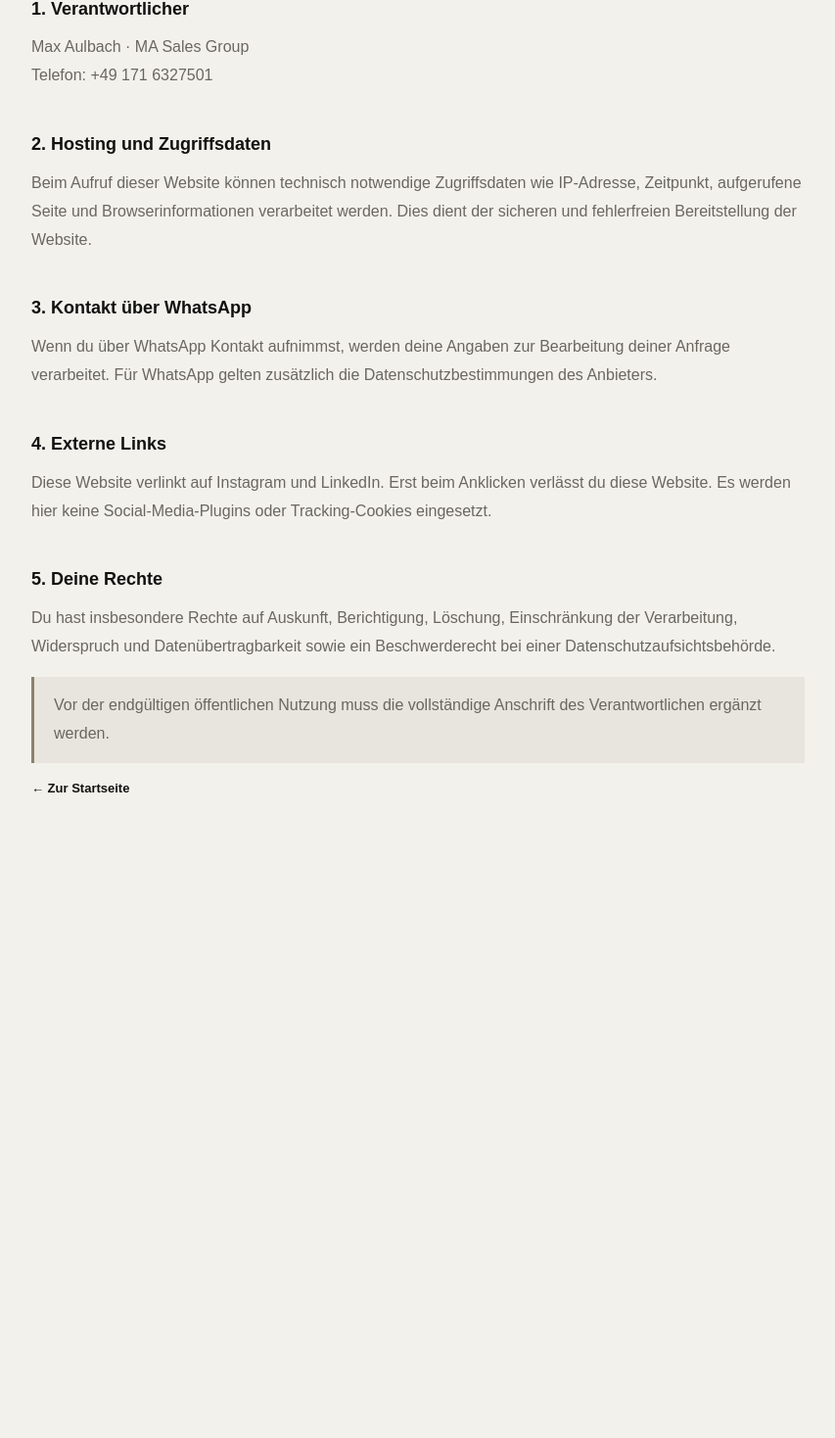
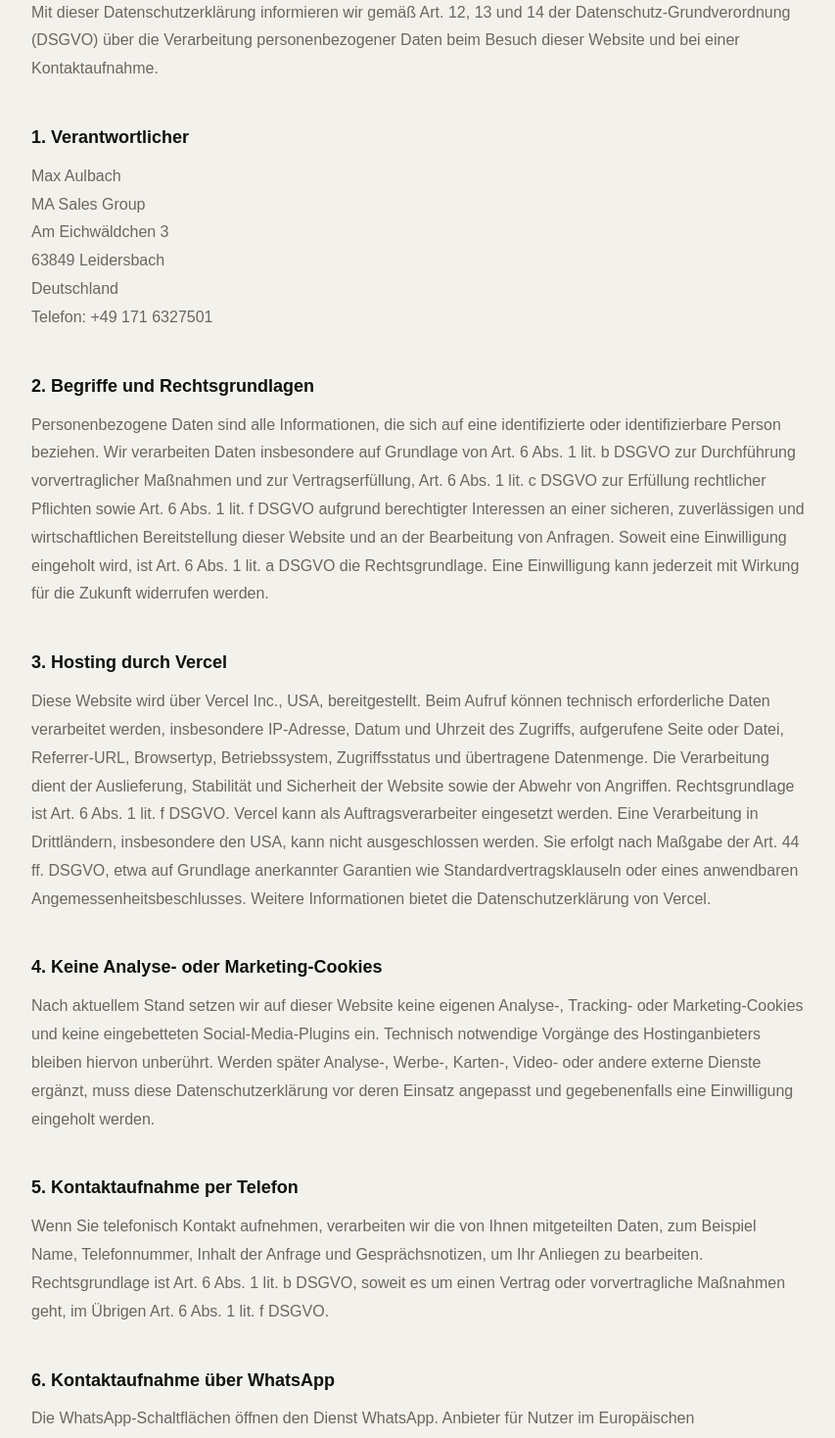
Before and after one commit to leonschuessler-del/ma-sales-group, a Next.js app: page /datenschutz in a window 1280 px wide. Shown: the part 400-1868 px from the top of the page at 98% size, without its empty margins (213-1066 px from the left). Before the commit the page ends 1373 px from the top, so only its background shows below. Built offline with nearby package versions, Linux system fonts and the light colour scheme.

Commit message:
Add comprehensive privacy policy for MA Sales Group

```diff
--- a/app/datenschutz/page.jsx
+++ b/app/datenschutz/page.jsx
@@ -1,3 +1,72 @@
 import Link from "next/link";
 import { Logo } from "../page";
-export default function Datenschutz(){return <main><header className="topbar pagebar"><Link href="/"><Logo /></Link></header><article className="legal"><p className="eyebrow">Rechtliches</p><h1>Datenschutzerklärung</h1><h2>1. Verantwortlicher</h2><p>Max Aulbach · MA Sales Group<br />Telefon: +49 171 6327501</p><h2>2. Hosting und Zugriffsdaten</h2><p>Beim Aufruf dieser Website können technisch notwendige Zugriffsdaten wie IP-Adresse, Zeitpunkt, aufgerufene Seite und Browserinformationen verarbeitet werden. Dies dient der sicheren und fehlerfreien Bereitstellung der Website.</p><h2>3. Kontakt über WhatsApp</h2><p>Wenn du über WhatsApp Kontakt aufnimmst, werden deine Angaben zur Bearbeitung deiner Anfrage verarbeitet. Für WhatsApp gelten zusätzlich die Datenschutzbestimmungen des Anbieters.</p><h2>4. Externe Links</h2><p>Diese Website verlinkt auf Instagram und LinkedIn. Erst beim Anklicken verlässt du diese Website. Es werden hier keine Social-Media-Plugins oder Tracking-Cookies eingesetzt.</p><h2>5. Deine Rechte</h2><p>Du hast insbesondere Rechte auf Auskunft, Berichtigung, Löschung, Einschränkung der Verarbeitung, Widerspruch und Datenübertragbarkeit sowie ein Beschwerderecht bei einer Datenschutzaufsichtsbehörde.</p><p className="legal-note">Vor der endgültigen öffentlichen Nutzung muss die vollständige Anschrift des Verantwortlichen ergänzt werden.</p><Link className="text-link" href="/">← Zur Startseite</Link></article></main>}
+
+export const metadata = { title: "Datenschutzerklärung | MA Sales Group" };
+
+export default function Datenschutz() {
+  return <main>
+    <header className="topbar pagebar"><Link href="/"><Logo /></Link></header>
+    <article className="legal">
+      <p className="eyebrow">Rechtliches</p>
+      <h1>Datenschutzerklärung</h1>
+      <p>Mit dieser Datenschutzerklärung informieren wir gemäß Art. 12, 13 und 14 der Datenschutz-Grundverordnung (DSGVO) über die Verarbeitung personenbezogener Daten beim Besuch dieser Website und bei einer Kontaktaufnahme.</p>
+
+      <h2>1. Verantwortlicher</h2>
+      <p>Max Aulbach<br />MA Sales Group<br />Am Eichwäldchen 3<br />63849 Leidersbach<br />Deutschland<br />Telefon: <a href="tel:+491716327501">+49 171 6327501</a></p>
+
+      <h2>2. Begriffe und Rechtsgrundlagen</h2>
+      <p>Personenbezogene Daten sind alle Informationen, die sich auf eine identifizierte oder identifizierbare Person beziehen. Wir verarbeiten Daten insbesondere auf Grundlage von Art. 6 Abs. 1 lit. b DSGVO zur Durchführung vorvertraglicher Maßnahmen und zur Vertragserfüllung, Art. 6 Abs. 1 lit. c DSGVO zur Erfüllung rechtlicher Pflichten sowie Art. 6 Abs. 1 lit. f DSGVO aufgrund berechtigter Interessen an einer sicheren, zuverlässigen und wirtschaftlichen Bereitstellung dieser Website und an der Bearbeitung von Anfragen. Soweit eine Einwilligung eingeholt wird, ist Art. 6 Abs. 1 lit. a DSGVO die Rechtsgrundlage. Eine Einwilligung kann jederzeit mit Wirkung für die Zukunft widerrufen werden.</p>
+
+      <h2>3. Hosting durch Vercel</h2>
+      <p>Diese Website wird über Vercel Inc., USA, bereitgestellt. Beim Aufruf können technisch erforderliche Daten verarbeitet werden, insbesondere IP-Adresse, Datum und Uhrzeit des Zugriffs, aufgerufene Seite oder Datei, Referrer-URL, Browsertyp, Betriebssystem, Zugriffsstatus und übertragene Datenmenge. Die Verarbeitung dient der Auslieferung, Stabilität und Sicherheit der Website sowie der Abwehr von Angriffen. Rechtsgrundlage ist Art. 6 Abs. 1 lit. f DSGVO. Vercel kann als Auftragsverarbeiter eingesetzt werden. Eine Verarbeitung in Drittländern, insbesondere den USA, kann nicht ausgeschlossen werden. Sie erfolgt nach Maßgabe der Art. 44 ff. DSGVO, etwa auf Grundlage anerkannter Garantien wie Standardvertragsklauseln oder eines anwendbaren Angemessenheitsbeschlusses. Weitere Informationen bietet die <a href="https://vercel.com/legal/privacy-notice" target="_blank" rel="noreferrer">Datenschutzerklärung von Vercel</a>.</p>
+
+      <h2>4. Keine Analyse- oder Marketing-Cookies</h2>
+      <p>Nach aktuellem Stand setzen wir auf dieser Website keine eigenen Analyse-, Tracking- oder Marketing-Cookies und keine eingebetteten Social-Media-Plugins ein. Technisch notwendige Vorgänge des Hostinganbieters bleiben hiervon unberührt. Werden später Analyse-, Werbe-, Karten-, Video- oder andere externe Dienste ergänzt, muss diese Datenschutzerklärung vor deren Einsatz angepasst und gegebenenfalls eine Einwilligung eingeholt werden.</p>
+
+      <h2>5. Kontaktaufnahme per Telefon</h2>
+      <p>Wenn Sie telefonisch Kontakt aufnehmen, verarbeiten wir die von Ihnen mitgeteilten Daten, zum Beispiel Name, Telefonnummer, Inhalt der Anfrage und Gesprächsnotizen, um Ihr Anliegen zu bearbeiten. Rechtsgrundlage ist Art. 6 Abs. 1 lit. b DSGVO, soweit es um einen Vertrag oder vorvertragliche Maßnahmen geht, im Übrigen Art. 6 Abs. 1 lit. f DSGVO.</p>
+
+      <h2>6. Kontaktaufnahme über WhatsApp</h2>
+      <p>Die WhatsApp-Schaltflächen öffnen den Dienst WhatsApp. Anbieter für Nutzer im Europäischen Wirtschaftsraum ist WhatsApp Ireland Limited, Merrion Road, Dublin 4, D04 X2K5, Irland. Bei einer Kontaktaufnahme verarbeitet WhatsApp insbesondere Kommunikations-, Geräte-, Verbindungs- und Metadaten. Eine Übermittlung an verbundene Unternehmen oder Empfänger außerhalb der EU beziehungsweise des EWR kann stattfinden. Für diese Verarbeitung ist WhatsApp im Rahmen seiner eigenen Dienste selbst verantwortlich.</p>
+      <p>Wir verarbeiten die von Ihnen über WhatsApp übersandten Daten zur Bearbeitung Ihrer Anfrage, zur Erstellung eines Tarifangebots und gegebenenfalls zur Vertragsanbahnung. Rechtsgrundlage ist Art. 6 Abs. 1 lit. b DSGVO, im Übrigen Art. 6 Abs. 1 lit. f DSGVO. Bitte senden Sie nur erforderliche Unterlagen und schwärzen Sie nicht benötigte Informationen wie vollständige Bankverbindungen. Weitere Informationen finden Sie in den <a href="https://www.whatsapp.com/legal/privacy-policy-eea" target="_blank" rel="noreferrer">Datenschutzhinweisen von WhatsApp</a>.</p>
+
+      <h2>7. Energiecheck und Abrechnungsunterlagen</h2>
+      <p>Für einen Energiecheck können insbesondere Name, Anschrift, Kontaktdaten, bisheriger Anbieter, Tarifdaten, Zähler- oder Vertragsdaten, Verbrauchswerte und Angaben aus einer Strom- oder Gasabrechnung verarbeitet werden. Die Verarbeitung erfolgt zur Prüfung des Tarifs, zur Erstellung und Übermittlung eines Angebots und – nur wenn gewünscht – zur Vorbereitung oder Durchführung eines Anbieterwechsels. Rechtsgrundlage ist Art. 6 Abs. 1 lit. b DSGVO. Daten werden nur an beteiligte Vertriebs- oder Vertragspartner und Energieanbieter weitergegeben, soweit dies für das gewünschte Angebot oder den Wechsel erforderlich ist oder eine andere Rechtsgrundlage besteht.</p>
+
+      <h2>8. Bewerbungen und Anfragen zur Vertriebspartnerschaft</h2>
+      <p>Bei einer Anfrage zur Zusammenarbeit verarbeiten wir insbesondere Namen, Kontaktdaten, berufliche Angaben und die Inhalte der Kommunikation. Die Verarbeitung erfolgt zur Prüfung und Durchführung vorvertraglicher Maßnahmen gemäß Art. 6 Abs. 1 lit. b DSGVO. Soweit eine Anfrage nicht zu einer Zusammenarbeit führt, werden die Daten gelöscht, sobald sie für die Bearbeitung nicht mehr erforderlich sind und keine gesetzlichen Aufbewahrungs- oder Nachweispflichten entgegenstehen.</p>
+
+      <h2>9. Externe Links und soziale Netzwerke</h2>
+      <p>Diese Website enthält reine Links zu Instagram und LinkedIn. Beim bloßen Besuch unserer Website werden dadurch grundsätzlich keine Daten an diese Netzwerke übertragen. Erst wenn Sie einen Link anklicken, verlassen Sie unsere Website und es gelten die Datenschutzbestimmungen des jeweiligen Anbieters. Für deren Datenverarbeitung sind die jeweiligen Anbieter verantwortlich.</p>
+
+      <h2>10. Empfänger und Auftragsverarbeiter</h2>
+      <p>Empfänger personenbezogener Daten können technische Dienstleister, Hostinganbieter, Kommunikationsanbieter, beteiligte Vertriebs- und Vertragspartner, Energieanbieter sowie Behörden oder sonstige Stellen sein, wenn eine gesetzliche Verpflichtung besteht. Dienstleister werden, soweit erforderlich, auf Grundlage eines Vertrags zur Auftragsverarbeitung gemäß Art. 28 DSGVO eingesetzt.</p>
+
+      <h2>11. Speicherdauer</h2>
+      <p>Wir speichern personenbezogene Daten nur so lange, wie dies für den jeweiligen Zweck erforderlich ist. Anschließend werden sie gelöscht, sofern keine gesetzlichen Aufbewahrungsfristen, berechtigten Nachweisinteressen oder laufenden Rechtsansprüche entgegenstehen. Vertrags- und abrechnungsrelevante Unterlagen können entsprechend den handels- und steuerrechtlichen Vorgaben länger aufbewahrt werden.</p>
+
+      <h2>12. Datensicherheit</h2>
+      <p>Die Website wird verschlüsselt über HTTPS übertragen. Wir treffen angemessene technische und organisatorische Maßnahmen, um personenbezogene Daten gegen Verlust, Veränderung und unbefugten Zugriff zu schützen. Eine vollständig risikofreie Datenübertragung über das Internet kann jedoch nicht garantiert werden.</p>
+
+      <h2>13. Ihre Rechte</h2>
+      <p>Sie haben nach Maßgabe der gesetzlichen Voraussetzungen das Recht auf Auskunft gemäß Art. 15 DSGVO, Berichtigung gemäß Art. 16 DSGVO, Löschung gemäß Art. 17 DSGVO, Einschränkung der Verarbeitung gemäß Art. 18 DSGVO, Datenübertragbarkeit gemäß Art. 20 DSGVO und Widerspruch gemäß Art. 21 DSGVO. Erteilte Einwilligungen können gemäß Art. 7 Abs. 3 DSGVO jederzeit mit Wirkung für die Zukunft widerrufen werden.</p>
+
+      <h2>14. Widerspruch gegen Verarbeitungen</h2>
+      <p>Erfolgt eine Verarbeitung auf Grundlage von Art. 6 Abs. 1 lit. f DSGVO, können Sie aus Gründen, die sich aus Ihrer besonderen Situation ergeben, jederzeit Widerspruch einlegen. Werden Daten für Direktwerbung verarbeitet, können Sie dieser Verarbeitung jederzeit ohne Angabe besonderer Gründe widersprechen.</p>
+
+      <h2>15. Beschwerderecht</h2>
+      <p>Sie haben gemäß Art. 77 DSGVO das Recht, sich bei einer Datenschutzaufsichtsbehörde zu beschweren. Für nicht öffentliche Stellen in Bayern ist regelmäßig zuständig:<br />Bayerisches Landesamt für Datenschutzaufsicht (BayLDA)<br />Promenade 18<br />91522 Ansbach<br /><a href="https://www.lda.bayern.de" target="_blank" rel="noreferrer">www.lda.bayern.de</a></p>
+
+      <h2>16. Pflicht zur Bereitstellung</h2>
+      <p>Die Bereitstellung personenbezogener Daten ist grundsätzlich freiwillig. Ohne die für eine konkrete Anfrage, Tarifprüfung oder Vertragsanbahnung erforderlichen Angaben kann das jeweilige Anliegen möglicherweise nicht bearbeitet werden.</p>
+
+      <h2>17. Automatisierte Entscheidungen</h2>
+      <p>Eine ausschließlich automatisierte Entscheidungsfindung einschließlich Profiling im Sinne des Art. 22 DSGVO findet über diese Website nicht statt.</p>
+
+      <h2>18. Aktualisierung dieser Datenschutzerklärung</h2>
+      <p>Wir passen diese Datenschutzerklärung an, wenn sich die Website, eingesetzte Dienste oder rechtliche Anforderungen ändern.</p>
+      <p className="legal-note">Stand: Juli 2026</p>
+      <Link className="text-link" href="/">← Zur Startseite</Link>
+    </article>
+  </main>;
+}
```
